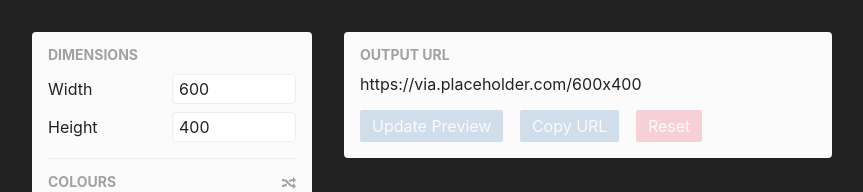
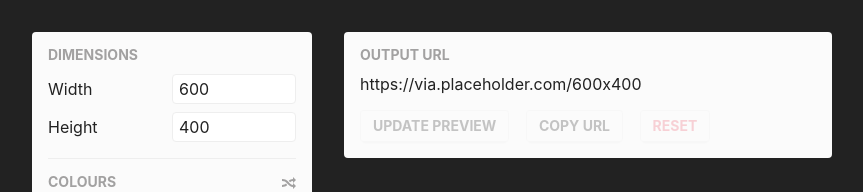
Before and after one commit to albertlaht/BetterImage, a PHP site: page / in a window 1280 px wide. Shown: the part 52-244 px from the top of the page, without its empty margins (208-1071 px from the left). Run offline with PHP 8.4, Linux system fonts and the light colour scheme; some libraries are stand-ins or nearby versions.

Commit message:
Changed button styles

```diff
--- a/sass/elements/_buttons.scss
+++ b/sass/elements/_buttons.scss
@@ -1,19 +1,27 @@
 .button {
-	background:    $accent;
-	border: 	   0;
-	border-radius: 0.125rem;
-	color:         $white;
-	line-height:   1.0;
-	margin-right:  0.75rem;
-	outline:       0;
-	padding:       0.5rem 0.75rem;
+	background:     $white;
+	border: 	      1px solid $light;
+	border-radius:  0.1875rem;
+	box-shadow:     0 4px 2px -3px rgba(0,0,0,0.1);
+	color:          $black;
+	font-size:      $font-size-sm;
+	font-weight:    $font-weight-bold;
+	line-height:    1.0;
+	margin-right:   0.75rem;
+	outline:        0;
+	padding:        0.5rem 0.75rem;
+	text-transform: uppercase;
+	transition:     $transition-all-short;
 
 	&:hover {
-		background: darken($accent, 20%);
+		background:   $accent;
+		border-color: $accent;
+		color:        $white;
 	}
 
 	&:active {
-		background: $accent;
+		background:   darken($accent, 20%);
+		border-color: darken($accent, 20%);
 	}
 }
 
@@ -23,6 +31,7 @@
 	&::after {
 		background:     $success;
 		border-radius:  0.125rem;
+		color:          $white;
 		content:        'Copied';
 		opacity:        0;
 		padding:        0.5rem;
@@ -36,6 +45,8 @@
 	}
 
 	&.button--copied {
+		border-color: $success;
+
 		&::after {
 			opacity: 1;
 		}
@@ -43,14 +54,17 @@
 }
 
 .button--reset {
-	background: $warning;
+	color: $warning;
 
 	&:hover {
-		background: darken($warning, 20%);
+		background:   $warning;
+		border-color: $warning;
+		color:        $white;
 	}
 
 	&:active {
-		background: $warning;
+		background:   darken($warning, 20%);
+		border-color: darken($warning, 20%);
 	}
 }
 
```
Also changed, not shown: css/main.css.
